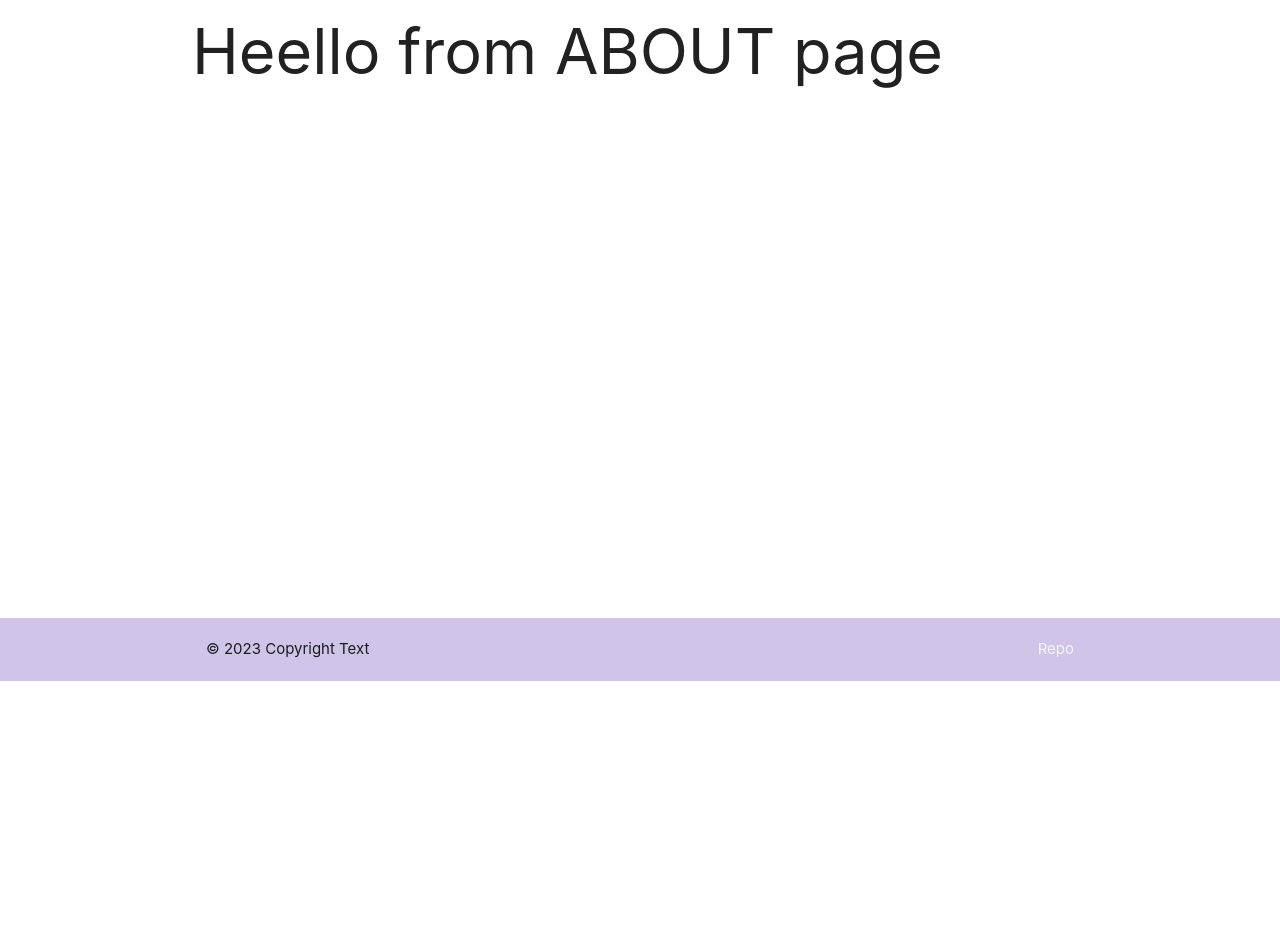
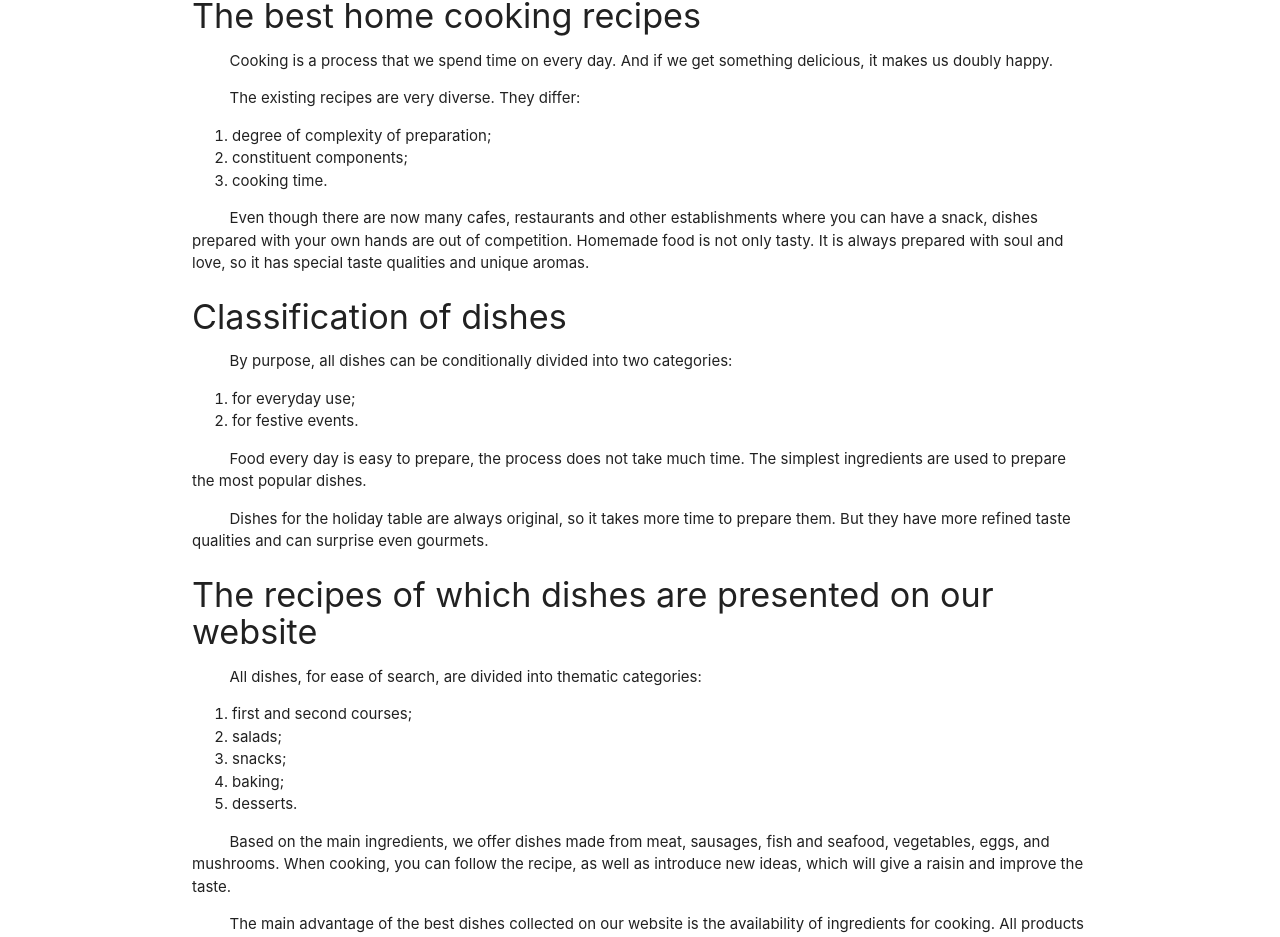
Before and after one commit to ShumnaIryna/food_project, a React (Create React App) app: page /about in a window 1280 px wide. Shown: the part 112-1049 px from the top of the page. Before the commit the page ends 800 px from the top, so only its background shows below. Built offline with nearby package versions, Linux system fonts and the light colour scheme.

Commit message:
liffed componentc About and Contact

```diff
--- a/public/index.html
+++ b/public/index.html
@@ -7,7 +7,7 @@
     <meta name="description" content="React Shop simple portfolio project" />
     <link rel="manifest" href="%PUBLIC_URL%/manifest.json" />
     <link rel="icon" type="image/png" sizes="32x32" href="./fav.png" />
-    <title>React Shop</title>
+    <title>TheMealDB</title>
     <link
       rel="stylesheet"
       href="https://cdnjs.cloudflare.com/ajax/libs/materialize/1.0.0/css/materialize.min.css" />
--- a/src/components/Header.jsx
+++ b/src/components/Header.jsx
@@ -5,7 +5,8 @@ function Header() {
     <nav className="#b39ddb deep-purple lighten-3">
       <div className="nav-wrapper">
         <Link to="/" className="brand-logo">
-          React Shop
+        {/* TheMealDB */}
+        <img className="logo" src="../logo_meal.png" alt="logo" />
         </Link>
         <ul id="nav-mobile" className="right hide-on-med-and-down">
           <li>
--- a/src/components/Search.jsx
+++ b/src/components/Search.jsx
@@ -16,7 +16,7 @@ function Search({ cb = Function.prototype }) {
   return (
     <div className="row">
       <div className="input-field col s12"></div>
-      <input
+      <input className="borderSearch"
         type="search"
         id="search-field"
         placeholder="search"
--- a/src/components/pages/About.jsx
+++ b/src/components/pages/About.jsx
@@ -1,5 +1,70 @@
 function About() {
-  return <h1>Heello from ABOUT page</h1>;
+  return (
+    <>
+      <h4>The best home cooking recipes</h4>
+      <p className="retreat">
+        Cooking is a process that we spend time on every day. And if we get
+        something delicious, it makes us doubly happy.
+      </p>
+      <p className="retreat">
+        The existing recipes are very diverse. They differ:
+      </p>
+      <ol>
+        <li>degree of complexity of preparation;</li>
+        <li>constituent components;</li>
+        <li>cooking time.</li>
+      </ol>
+      <p className="retreat">
+        Even though there are now many cafes, restaurants and other
+        establishments where you can have a snack, dishes prepared with your own
+        hands are out of competition. Homemade food is not only tasty. It is
+        always prepared with soul and love, so it has special taste qualities
+        and unique aromas.
+      </p>
+
+      <h4>Classification of dishes</h4>
+      <p className="retreat">
+        By purpose, all dishes can be conditionally divided into two categories:
+      </p>
+      <ol>
+        <li>for everyday use;</li>
+        <li>for festive events.</li>
+      </ol>
+      <p className="retreat">
+        Food every day is easy to prepare, the process does not take much time.
+        The simplest ingredients are used to prepare the most popular dishes.
+      </p>
+      <p className="retreat">
+        Dishes for the holiday table are always original, so it takes more time
+        to prepare them. But they have more refined taste qualities and can
+        surprise even gourmets.
+      </p>
+
+      <h4>The recipes of which dishes are presented on our website</h4>
+      <p className="retreat">
+        All dishes, for ease of search, are divided into thematic categories:
+      </p>
+      <ol>
+        <li>first and second courses;</li>
+        <li>salads;</li>
+        <li>snacks;</li>
+        <li>baking;</li>
+        <li>desserts.</li>
+      </ol>
+      <p className="retreat">
+        Based on the main ingredients, we offer dishes made from meat, sausages,
+        fish and seafood, vegetables, eggs, and mushrooms. When cooking, you can
+        follow the recipe, as well as introduce new ideas, which will give a
+        raisin and improve the taste.
+      </p>
+      <p className="retreat">
+        The main advantage of the best dishes collected on our website is the
+        availability of ingredients for cooking. All products are available in
+        any supermarket, so there is no need to search for them or specially
+        order them.
+      </p>
+    </>
+  );
 }
 
 export { About };
--- a/src/components/pages/Contact.jsx
+++ b/src/components/pages/Contact.jsx
@@ -1,5 +1,5 @@
 function Contact() {
-  return <h1>Heello from CONTACT page</h1>;
+  return <h4>Contact Email: thedatasdb@gmail.com</h4>;
 }
 
 export { Contact };
--- a/src/index.css
+++ b/src/index.css
@@ -5,6 +5,16 @@ body {
     sans-serif;
   -webkit-font-smoothing: antialiased;
   -moz-osx-font-smoothing: grayscale;
+}
+
+.logo {
+  max-width: 100%;
+  max-height: 100%;
+  margin-top: 15px;
+}
+
+.retreat {
+  text-indent: 2.5em;
 }
 
 nav {
@@ -43,6 +53,13 @@ iframe {
 iframe {
   width: 600px;
   height: 350px;
+}
+
+.borderSearch {
+  border-bottom: none;
+  border: 2px solid rgb(168, 204, 10) !important;
+  border-radius: 20px !important;
+  padding-left: 20px !important;
 }
 /* .goods {
   display: grid;
```
Also changed, not shown: public/logo_meal.png (added).
